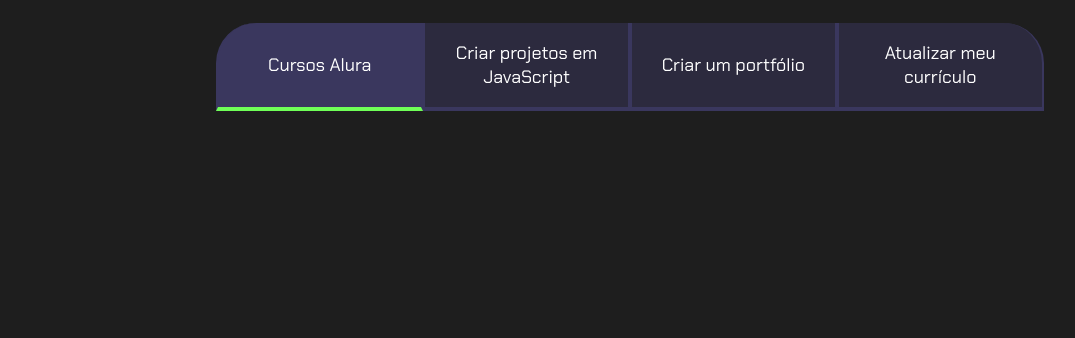
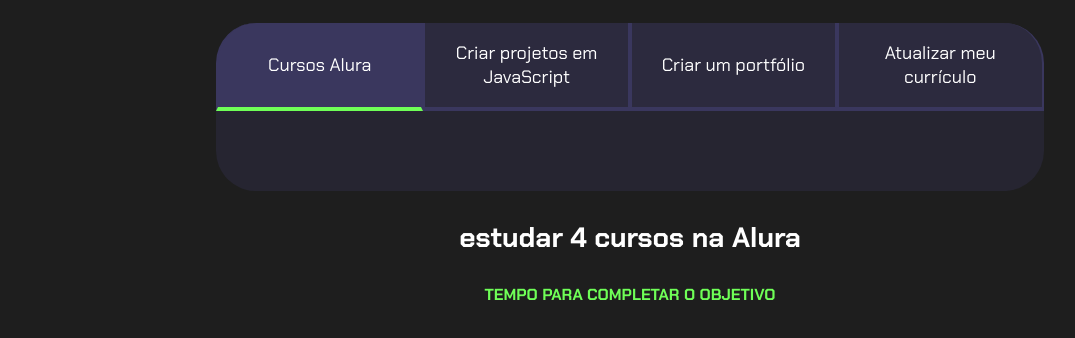
Before and after one commit to GuilhermeeSantos/programacao_3D_oficial, a plain HTML site: page index.html in a window 1280 px wide. Shown: the part 80-418 px from the top of the page, without its empty margins (10-1085 px from the left). Drawn offline with Linux system fonts and the light colour scheme.

Commit message:
Add files via upload

```diff
--- a/index.html
+++ b/index.html
@@ -10,12 +10,36 @@
 
     <section class="conteudo-principal">
         <h2 class="titulo-principal">Meus objetivos do ano<span>_</span></h2>
+        <div class="conteudo">
         <div class="botoes">
             <button class="botao ativo">Cursos Alura</button>
             <button class="botao">Criar projetos em JavaScript</button>
             <button class="botao">Criar um portfólio</button>
             <button class="botao">Atualizar meu currículo</button>
         </div>
+
+        <div class="abas-texto" ></div>
+        <div class="aba-conteudo ativo">
+            <h3 class="aba-conteudo-titulo-principal">estudar 4 cursos na Alura</h3>
+            <h4 class="aba-conteudo-titulo-secundario">tempo para completar o objetivo</h4>
+        </div>
+
+        <div class="aba-conteudo">
+            <h3 class="aba-conteudo-titulo-principal">criar 5 projetos em Java Script</h3>
+            <h4 class="aba-conteudo-titulo-secundario">tempo para completar o objetivo</h4>
+        </div>
+
+        <div class="aba-conteudo">
+            <h3 class="aba-conteudo-titulo-principal">criar um portfólio com oos meus 3 melhores projetos</h3>
+            <h4 class="aba-conteudo-titulo-secundario">tempo para completar o objetivo</h4>
+        </div>
+
+        <div class="aba-conteudo">
+            <h3 class="aba-conteudo-titulo-principal">atualizar meu currículo com os certificados da Alura</h3>
+            <h4 class="aba-conteudo-titulo-secundario">tempo para completar o objetivo</h4>
+        </div>
+    </div>
+
     </section>
 
 <script src="main.js"></script>
--- a/style.css
+++ b/style.css
@@ -1,4 +1,5 @@
 @import url('https://fonts.googleapis.com/css2?family=Chakra+Petch:ital,wght@0,300;0,400;0,500;0,600;0,700;1,300;1,400;1,500;1,600;1,700&family=Josefin+Sans:wght@400;700&family=Poppins:wght@300;400;500;700&display=swap');
+
 
 :root{
     --cor-de-fundo: #1E1E1E;
@@ -53,7 +54,36 @@ body{
 }
 
 .botoes{
-    display: flex;
+    display: block;
+}
+ .botao.ativo{
+     background-color: var(--botao-ativo);
+     border-bottom: 4px solid var(--verde);
+}
+
+.abas-texto{
+    background-color: var(--texto-fundo);
+    padding: 40px;
+    border-radius: 0 0 40px 40px;
+}
+
+.aba-conteudo.ativo{
+    display: block;
+}
+
+.aba-conteudo{
+    display: none;
+}
+
+.aba-conteudo-titulo-principal{
+    font-size: 28px;
+    text-align: center;
+}
+
+.aba-conteudo-titulo-secundario{
+    text-align: center;
+    color: var(--verde);
+    text-transform: uppercase;
 }
 
 @media screen and (min-width: 768px) {
@@ -70,8 +100,3 @@ body{
     }
 
 }
-
-.ativo{
-    background-color: var(--botao-ativo);
-    border-bottom: 4px solid var(--verde);
-}
```
